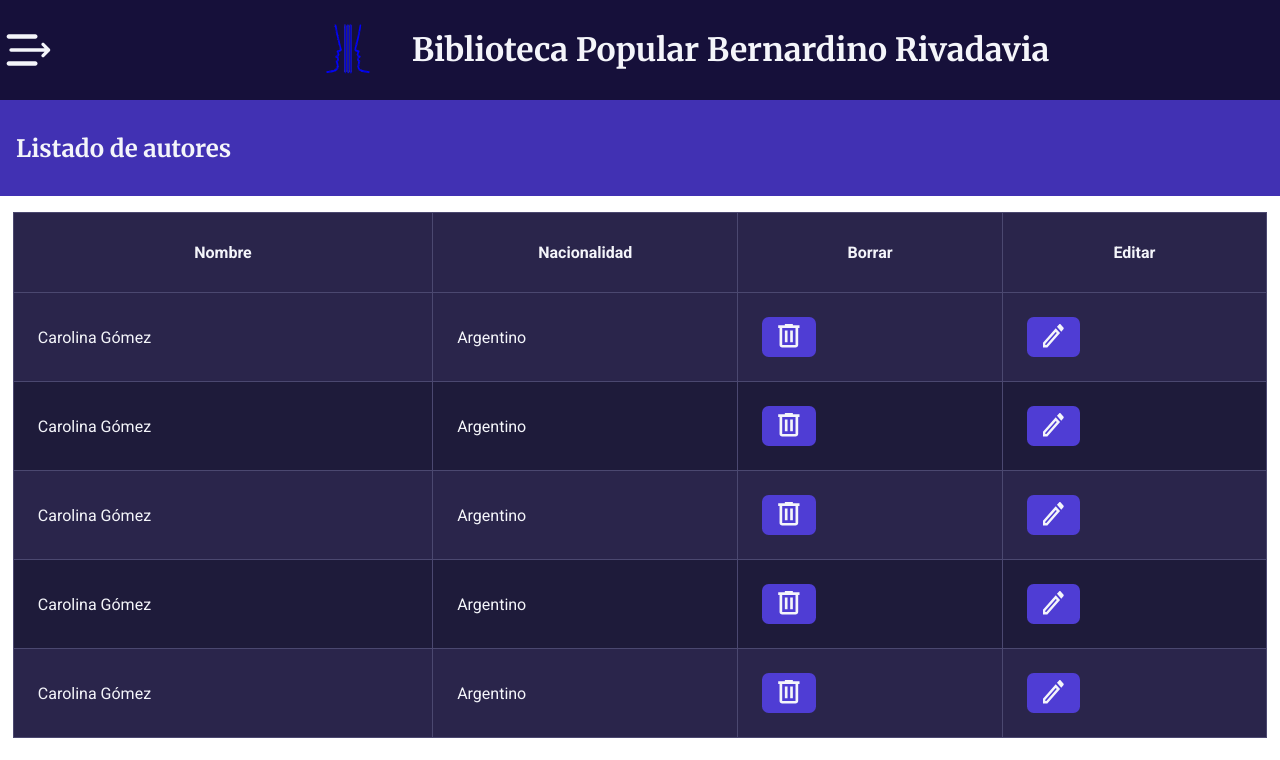
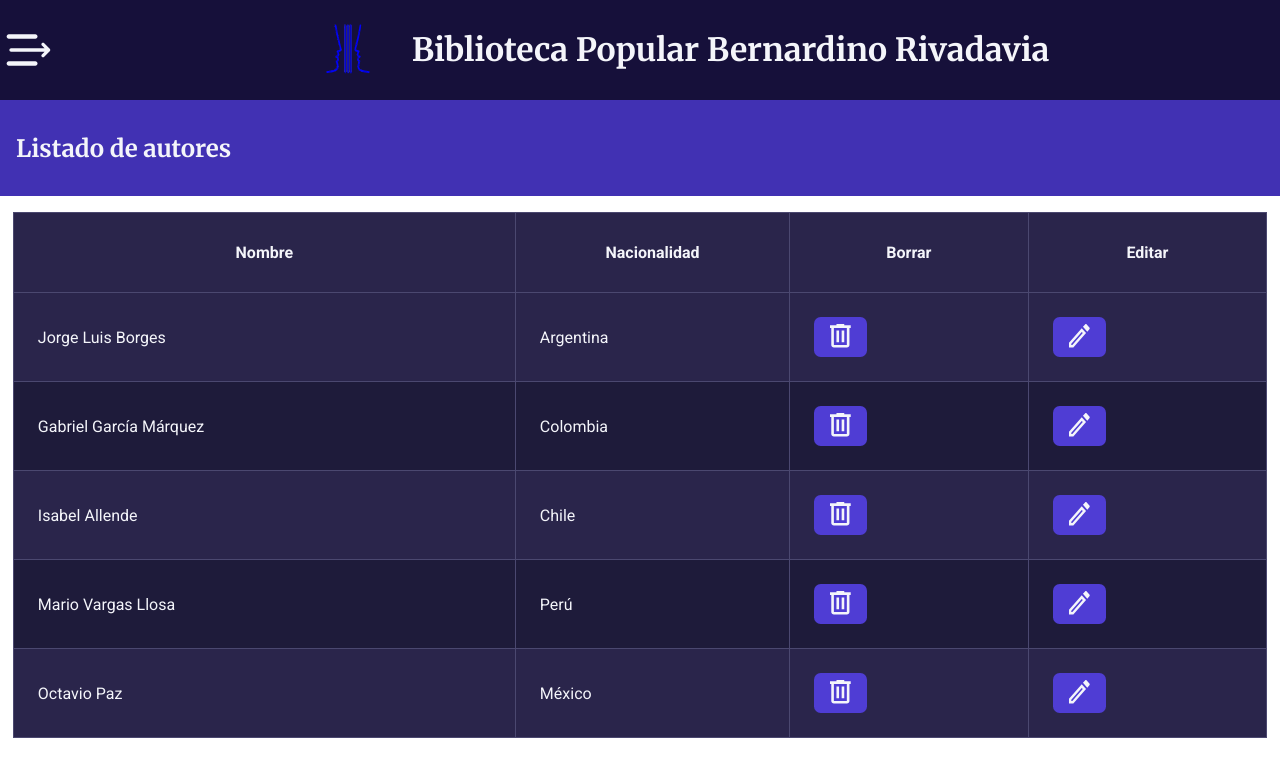
Before and after one commit to RolandoKirina/PPSLibraryBernardinoRivadavia, a React (Vite) app: page /authors in a window 1280 px wide. Shown: the top 760 px of the page. Built offline with nearby package versions, Linux system fonts and the light colour scheme.

Commit message:
doing mockdata in sections

```diff
--- a/src/App.jsx
+++ b/src/App.jsx
@@ -22,8 +22,8 @@ import Dashboard from './components/dashboard/Dashboard.jsx';
 import BooksAuthor from './components/author-components/BooksAuthor/BooksAuthor.jsx';
 import Signature from './components/signature/Signature.jsx';
 import PartnerSection from './pages/PartnerSection/PartnerSection.jsx';
+
 function App() {
-
   return (
     <>
       <BrowserRouter>
--- a/src/components/table/Table.jsx
+++ b/src/components/table/Table.jsx
@@ -5,6 +5,7 @@ import Pagination from "../pagination/Pagination";
 export const Table = ({ columns =[], data=[], children, popupLength }) => {
   return (
     <div className="content-table">
+
       <table className={`table ${popupLength ? popupLength : ''}`}>
           <thead>
             <tr>
--- a/src/data/loan/LoanDetails.js
+++ b/src/data/loan/LoanDetails.js
@@ -9,9 +9,6 @@ export const loanDetailsInfo = [
       ],
       [
         { label: 'Título', value: 'información', attribute: 'bookTitle' }
-      ],
-      [
-        { label: 'Descripción', value: 'información', attribute: 'bookDescription' } // Solo si lo añadís en mockLoans
       ]
     ]
   },
--- /dev/null
+++ b/src/data/mocks/authors.js
@@ -0,0 +1,36 @@
+export const mockAuthors = [
+    {
+    authorId: '1',
+    authorName: 'Jorge Luis Borges',
+    nationality: 'Argentina'
+    },
+    {
+    authorId: '2',
+    authorName: 'Gabriel García Márquez',
+    nationality: 'Colombia'
+    },
+    {
+    authorId: '3',
+    authorName: 'Isabel Allende',
+    nationality: 'Chile'
+    },
+    {
+    authorId: '4',
+    authorName: 'Mario Vargas Llosa',
+    nationality: 'Perú'
+    },
+    {
+    authorId: '5',
+    authorName: 'Octavio Paz',
+    nationality: 'México'
+    }
+];
+
+export const booksAuthor = [
+    {
+        booksAuthorId : '1',
+        bookCode: 'A1234',
+        bookTitle: '',
+
+    }
+]
--- /dev/null
+++ b/src/data/mocks/employee.js
@@ -0,0 +1,47 @@
+export const mockEmployees = [
+  {
+    employeeId: 1,
+    employeeCode: 'E-001',
+    username: 'jfortuna',
+    fullname: 'Jorge Fortunato',
+    email: 'j.fortunato@example.com',
+    password: '123456',
+    rol: 'Bibliotecario'
+  },
+  {
+    employeeId: 2,
+    employeeCode: 'E-002',
+    username: 'mfernandez',
+    fullname: 'Marcelo Fernández',
+    email: 'm.fernandez@example.com',
+    password: 'abcdef',
+    rol: 'Administrador'
+  },
+  {
+    employeeId: 3,
+    employeeCode: 'E-003',
+    username: 'lruiz',
+    fullname: 'Laura Ruiz',
+    email: 'l.ruiz@example.com',
+    password: 'laura123',
+    rol: 'Recepción'
+  },
+  {
+    employeeId: 4,
+    employeeCode: 'E-004',
+    username: 'agomez',
+    fullname: 'Aldana Gómez',
+    email: 'aldana.gomez@example.com',
+    password: 'agomez789',
+    rol: 'Auxiliar'
+  },
+  {
+    employeeId: 5,
+    employeeCode: 'E-005',
+    username: 'fperez',
+    fullname: 'Federico Pérez',
+    email: 'f.perez@example.com',
+    password: 'fperez456',
+    rol: 'Coordinador'
+  }
+];
--- /dev/null
+++ b/src/hooks/useAuthorManager.js
@@ -0,0 +1,58 @@
+import { useState, useEffect } from "react";
+
+export const useAuthorManager = (initialAuthors) => {
+  const getStoredAuthors = () => {
+    const stored = localStorage.getItem("authors");
+    if (!stored || stored === "[]") {
+      return initialAuthors;
+    }
+    try {
+      return JSON.parse(stored);
+    } catch (error) {
+      console.error("Error parsing authors:", error);
+      return initialAuthors;
+    }
+  };
+
+  const [authors, setAuthors] = useState(getStoredAuthors());
+
+  useEffect(() => {
+    localStorage.setItem("authors", JSON.stringify(authors));
+  }, [authors]);
+
+  // GET BY ID
+  const getAuthor = (authorId) => {
+    const found = authors.find((author) => author.authorId === authorId);
+    if (!found) console.warn(`Autor con ID ${authorId} no encontrado`);
+    return found;
+  };
+
+  // CREATE
+  const createAuthor = (newAuthor) => {
+    setAuthors((prev) => [...prev, newAuthor]);
+  };
+
+  // UPDATE
+  const updateAuthor = (authorId, updatedData) => {
+    setAuthors((prev) =>
+      prev.map((author) =>
+        author.authorId === authorId ? { ...author, ...updatedData } : author
+      )
+    );
+  };
+
+  // DELETE
+  const deleteAuthor = (authorId) => {
+    setAuthors((prev) =>
+      prev.filter((author) => author.authorId !== authorId)
+    );
+  };
+
+  return {
+    authors,
+    getAuthor,
+    createAuthor,
+    updateAuthor,
+    deleteAuthor
+  };
+};
--- /dev/null
+++ b/src/hooks/useEmployeeManager.js
@@ -0,0 +1,58 @@
+import { useState, useEffect } from "react";
+
+export const useEmployeeManager = (initialEmployees) => {
+  const getStoredEmployees = () => {
+    const stored = localStorage.getItem("employees");
+    if (!stored || stored === "[]") {
+      return initialEmployees;
+    }
+    try {
+      return JSON.parse(stored);
+    } catch (error) {
+      console.error("Error parsing employees:", error);
+      return initialEmployees;
+    }
+  };
+
+  const [employees, setEmployees] = useState(getStoredEmployees());
+
+  useEffect(() => {
+    localStorage.setItem("employees", JSON.stringify(employees));
+  }, [employees]);
+
+  // GET BY ID
+  const getEmployee = (employeeId) => {
+    const found = employees.find((employee) => employee.employeeId === employeeId);
+    if (!found) console.warn(`Empleado con ID ${employeeId} no encontrado`);
+    return found;
+  };
+
+  // CREATE
+  const createEmployee = (newEmployee) => {
+    setEmployees((prev) => [...prev, newEmployee]);
+  };
+
+  // UPDATE
+  const updateEmployee = (employeeId, updatedData) => {
+    setEmployees((prev) =>
+      prev.map((employee) =>
+        employee.employeeId === employeeId ? { ...employee, ...updatedData } : employee
+      )
+    );
+  };
+
+  // DELETE
+  const deleteEmployee = (employeeId) => {
+    setEmployees((prev) =>
+      prev.filter((employee) => employee.employeeId !== employeeId)
+    );
+  };
+
+  return {
+    employees,
+    getEmployee,
+    createEmployee,
+    updateEmployee,
+    deleteEmployee
+  };
+};
--- a/src/pages/AuthorSection/AuthorSection.jsx
+++ b/src/pages/AuthorSection/AuthorSection.jsx
@@ -10,12 +10,16 @@ import Btn from '../../components/btn/Btn';
 import PlusIcon from '../../assets/img/plus-icon.svg';
 import BookIcon from '../../assets/img/add-book-icon.svg';
 import AuthorBooks from '../../components/author-components/AuthorBooks/AuthorBooks';
+import { useAuthorManager } from '../../hooks/useAuthorManager';
+import { mockAuthors } from '../../data/mocks/authors';
 
 export default function AuthorSection() {
     const [deletePopup, setDeletePopup] = useState(false);
     const [editPopup, setEditPopup] = useState(false);
     const [addPopup, setAddPopup] = useState(false);
+    const [selectedAuhor, setSelectedAuthor] = useState(false);
     const [booksPopup, setBooksPopup] = useState(false);
+    const { authors, getAuthor, createAuthor, updateAuthor, deleteAuthor } = useAuthorManager(mockAuthors);
 
 
     const authorsPopups = [
@@ -23,7 +27,12 @@ export default function AuthorSection() {
                 key: 'deletePopup',
                 title: 'Borrar autor',
                 className: 'delete-size-popup',
-                content: <PopUpDelete title={"Autor"} closePopup={() => setDeletePopup(false)} />,
+                content: <PopUpDelete title={"Autor"} closePopup={() => setDeletePopup(false)} onConfirm={
+                () => {
+                    deleteAuthor(selectedAuhor.authorId)
+                    setDeletePopup(false)
+                }
+            } />,
                 close: () => setDeletePopup(false),
                 condition: deletePopup,
                 variant: 'delete'
@@ -46,22 +55,25 @@ export default function AuthorSection() {
             }
     ];
 
-    const authors = [
-    { id: 1, name: 'Carolina Gómez', nationality: 'Argentino' },
-    { id: 1, name: 'Carolina Gómez', nationality: 'Argentino' },
-    { id: 1, name: 'Carolina Gómez', nationality: 'Argentino' },
-    { id: 1, name: 'Carolina Gómez', nationality: 'Argentino' },
-    { id: 1, name: 'Carolina Gómez', nationality: 'Argentino' }
-    ];
+    // const authors = [
+    // { id: 1, name: 'Carolina Gómez', nationality: 'Argentino' },
+    // { id: 1, name: 'Carolina Gómez', nationality: 'Argentino' },
+    // { id: 1, name: 'Carolina Gómez', nationality: 'Argentino' },
+    // { id: 1, name: 'Carolina Gómez', nationality: 'Argentino' },
+    // { id: 1, name: 'Carolina Gómez', nationality: 'Argentino' }
+    // ];
 
     const columns = [
-        { header: 'Nombre', accessor: 'name' },
+        { header: 'Nombre', accessor: 'authorName' },
         { header: 'Nacionalidad', accessor: 'nationality' },
         {
             header: 'Borrar',
             accessor: 'delete',
             render: (_, row) => (
-            <button className="button-table" onClick={() => setDeletePopup(true)}>
+            <button className="button-table" onClick={() => {
+                setDeletePopup(true)
+                setSelectedAuthor(row)
+                }}>
                 <img src={DeleteIcon} alt="Borrar" />
             </button>
             )
--- a/src/pages/options/EmployeeSection/EmployeeSection.jsx
+++ b/src/pages/options/EmployeeSection/EmployeeSection.jsx
@@ -9,18 +9,23 @@ import EditIcon from '../../../assets/img/edit-icon.svg';
 import { employeeDetails } from '../../../data/options/employee/EmployeeDetails';
 import DetailsIcon from '../../../assets/img/details-icon.svg';
 import ShowDetails from '../../../components/generic/ShowDetails/ShowDetails';
+import { useEmployeeManager } from '../../../hooks/useEmployeeManager';
+import { mockEmployees } from '../../../data/mocks/employee';
 
 export default function EmployeeSection() {
     const [deletePopup, setDeletePopup] = useState(false);
     const [detailsPopup, setDetailsPopup] = useState(false);
+    const [selectedEmployee, setSelectedEmployee] = useState(false);
+    const { employees, getEmployee, createEmployee, updateEmployee, deleteEmployee } = useEmployeeManager(mockEmployees);
 
-    const employees = [
-    { id: 1, employeeName: 'juan carlos', code: '10'},
-    { id: 1, employeeName: 'juan carlos', code: '10'},
-    { id: 1, employeeName: 'juan carlos', code: '10'},
-    { id: 1, employeeName: 'juan carlos', code: '10'},
-    { id: 1, employeeName: 'juan carlos', code: '10'},
-    ];
+
+    // const employees = [
+    // { id: 1, employeeName: 'juan carlos', code: '10'},
+    // { id: 1, employeeName: 'juan carlos', code: '10'},
+    // { id: 1, employeeName: 'juan carlos', code: '10'},
+    // { id: 1, employeeName: 'juan carlos', code: '10'},
+    // { id: 1, employeeName: 'juan carlos', code: '10'},
+    // ];
 
     function redirect(action){
          switch(action){
@@ -42,7 +47,12 @@ export default function EmployeeSection() {
                     key: 'deletePopup',
                     title: 'Borrar empleado',
                     className: 'delete-size-popup',
-                    content: <PopUpDelete title={"Empleado"} closePopup={() => setDeletePopup(false)} />,
+                    content: <PopUpDelete title={"Empleado"} closePopup={() => setDeletePopup(false)} onConfirm={
+                () => {
+                    deleteEmployee(selectedEmployee.employeeId)
+                    setDeletePopup(false)
+                }
+            }  />,
                     close: () => setDeletePopup(false),
                     condition: deletePopup,
                     variant: 'delete'
@@ -61,13 +71,16 @@ export default function EmployeeSection() {
     ];
 
     const columns = [
-        { header: 'Nombre', accessor: 'employeeName' },
-        { header: 'Codigo', accessor: 'code' },
+        { header: 'Nombre', accessor: 'fullname' },
+        { header: 'Codigo', accessor: 'employeeCode' },
         {
             header: 'Borrar',
             accessor: 'delete',
             render: (_, row) => (
-            <button className="button-table" onClick={() => setDeletePopup(true)}>
+            <button className="button-table" onClick={() => {
+                setDeletePopup(true)
+                setSelectedEmployee(row)
+                }}>
                 <img src={DeleteIcon} alt="Borrar" />
             </button>
             )
--- a/src/pages/options/PartnerCategory/PartnerCategorySection.jsx
+++ b/src/pages/options/PartnerCategory/PartnerCategorySection.jsx
@@ -9,25 +9,34 @@ import Btn from '../../../components/btn/Btn';
 import DeleteIcon from '../../../assets/img/delete-icon.svg';
 import EditIcon from '../../../assets/img/edit-icon.svg';
 
+
+
 export default function PartnerCategorySection() {
     const [deletePopup, setDeletePopup] = useState(false);
     const [editPopup, setEditPopup] = useState(false);
     const [addPopup, setAddPopup] = useState(false);
+    const [selectedPartnerCategory, setSelectedPartnerCategory] = useState(null);
+    const { partnerCategories, getPartnerCategory, createPartnerCategory, updatePartnerCategory, deletePartnerCategory } = usePartnerCategoryManager(mockPartnerCategories);
 
-    const partnerCategories = [
-    { id: 1, category: 'Honorario', import: '$3500' },
-    { id: 1, category: 'Honorario', import: '$3500' },
-    { id: 1, category: 'Honorario', import: '$3500' },
-    { id: 1, category: 'Honorario', import: '$3500' },
-    { id: 1, category: 'Honorario', import: '$3500' },
-    ];
+    // const partnerCategories = [
+    // { id: 1, category: 'Honorario', import: '$3500' },
+    // { id: 1, category: 'Honorario', import: '$3500' },
+    // { id: 1, category: 'Honorario', import: '$3500' },
+    // { id: 1, category: 'Honorario', import: '$3500' },
+    // { id: 1, category: 'Honorario', import: '$3500' },
+    // ];
 
      const authorsPopups = [
                 {
                     key: 'deletePopup',
                     title: 'Borrar categoria de socio',
                     className: 'delete-size-popup',
-                    content: <PopUpDelete title={"Categoria de socio"} closePopup={() => setDeletePopup(false)} />,
+                    content: <PopUpDelete title={"Categoria de socio"} closePopup={() => setDeletePopup(false)} onConfirm={
+                () => {
+                    deletePartnerCategory(selectedPartnerCategory.partnerCategoryId)
+                    setDeletePopup(false)
+                }
+            } />,
                     close: () => setDeletePopup(false),
                     condition: deletePopup,
                     variant: 'delete'
@@ -51,13 +60,16 @@ export default function PartnerCategorySection() {
     ];
 
     const columns = [
-        { header: 'Categoria', accessor: 'category' },
-        { header: 'Importe', accessor: 'import' },
+        { header: 'Categoria', accessor: 'partnerCategory' },
+        { header: 'Importe', accessor: 'amount' },
         {
             header: 'Borrar',
             accessor: 'delete',
             render: (_, row) => (
-            <button className="button-table" onClick={() => setDeletePopup(true)}>
+            <button className="button-table" onClick={() => {
+                setDeletePopup(true)
+                setSelectedPartnerCategory(row)
+                }}>
                 <img src={DeleteIcon} alt="Borrar" />
             </button>
             )
```
